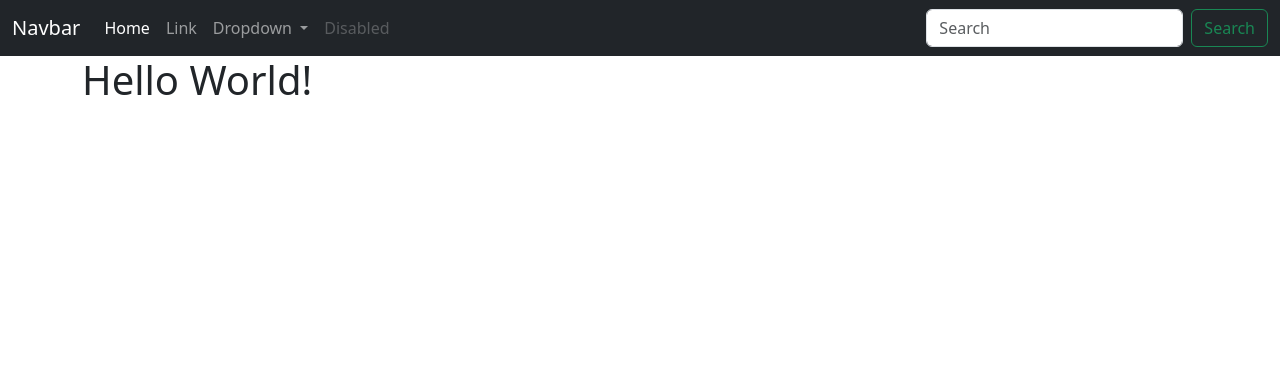
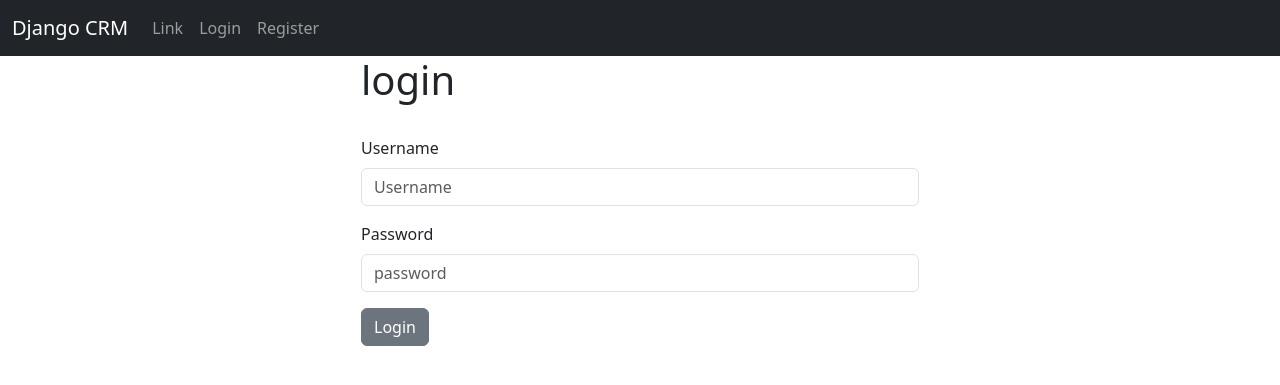
Before and after one commit to Mmdaqajan/django-crm, a Django app: page / in a window 1280 px wide. Shown: the top 385 px of the page. Run offline with Django 5.2, Linux system fonts and the light colour scheme.

Commit message:
register user and make form etc...

```diff
--- a/website/templates/website/base.html
+++ b/website/templates/website/base.html
@@ -8,11 +8,20 @@
 
         {% endblock %}
     </title>
-    <link href="https://cdn.jsdelivr.net/npm/bootstrap@5.3.3/dist/css/bootstrap.min.css" rel="stylesheet" integrity="sha384-QWTKZyjpPEjISv5WaRU9OFeRpok6YctnYmDr5pNlyT2bRjXh0JMhjY6hW+ALEwIH" crossorigin="anonymous">
+      <link rel="stylesheet" href="https://cdn.jsdelivr.net/npm/bootstrap@5.3.3/dist/css/bootstrap.min.css">
   </head>
   <body>
     {% include 'website/navbar.html' %}
     <div class="container">
+        {% if messages %}
+        	{% for message in messages %}
+                <div class="alert alert-warning alert-dismissible fade show" role="alert">
+                  <strong>{{ message }}</strong>
+                  <button type="button" class="btn-close" data-bs-dismiss="alert" aria-label="Close"></button>
+                </div>
+        	{% endfor %}
+        {% endif %}
+
         {% block content %}
             <br>
         {% endblock %}
--- a/website/templates/website/home.html
+++ b/website/templates/website/home.html
@@ -5,5 +5,29 @@
 {% endblock %}
 
 {% block content %}
-   <h1>Hello World!</h1>
+    {% if request.user.is_authenticated %}
+        <h1>Hello World!</h1>
+    {% else %}
+        <div class="col-md-6 offset-md-3">
+        <h1>login</h1>
+        <br>
+        <form action="{% url 'home' %}" method="post">
+              {% csrf_token %}
+              <div class="mb-3">
+                <label for="exampleInputEmail1" class="form-label">Username</label>
+                <input type="text" required class="form-control" id="exampleInputEmail1" aria-describedby="emailHelp" name="username" placeholder="Username">
+{#                <div id="emailHelp" class="form-text">We'll never share your email with anyone else.</div>#}
+              </div>
+              <div class="mb-3">
+                <label for="exampleInputPassword1" class="form-label">Password</label>
+                <input type="password" required class="form-control" id="exampleInputPassword1" name="password" placeholder="password">
+              </div>
+{#              <div class="mb-3 form-check">#}
+{#                <input type="checkbox" class="form-check-input" id="exampleCheck1">#}
+{#                <label class="form-check-label" for="exampleCheck1">Check me out</label>#}
+{#              </div>#}
+              <button type="submit" class="btn btn-secondary">Login</button>
+        </form>
+    </div>
+    {% endif %}
 {% endblock %}
--- a/website/templates/website/navbar.html
+++ b/website/templates/website/navbar.html
@@ -1,36 +1,50 @@
 <nav class="navbar navbar-expand-lg navbar-dark bg-dark">
   <div class="container-fluid">
-    <a class="navbar-brand" href="#">Navbar</a>
+    <a class="navbar-brand" href="{% url 'home' %}">Django CRM</a>
     <button class="navbar-toggler" type="button" data-bs-toggle="collapse" data-bs-target="#navbarSupportedContent" aria-controls="navbarSupportedContent" aria-expanded="false" aria-label="Toggle navigation">
       <span class="navbar-toggler-icon"></span>
     </button>
     <div class="collapse navbar-collapse" id="navbarSupportedContent">
       <ul class="navbar-nav me-auto mb-2 mb-lg-0">
-        <li class="nav-item">
-          <a class="nav-link active" aria-current="page" href="#">Home</a>
-        </li>
+{#        <li class="nav-item">#}
+{#          <a class="nav-link active" aria-current="page" href="#">Home</a>#}
+{#        </li>#}
         <li class="nav-item">
           <a class="nav-link" href="#">Link</a>
         </li>
-        <li class="nav-item dropdown">
-          <a class="nav-link dropdown-toggle" href="#" role="button" data-bs-toggle="dropdown" aria-expanded="false">
-            Dropdown
-          </a>
-          <ul class="dropdown-menu">
-            <li><a class="dropdown-item" href="#">Action</a></li>
-            <li><a class="dropdown-item" href="#">Another action</a></li>
-            <li><hr class="dropdown-divider"></li>
-            <li><a class="dropdown-item" href="#">Something else here</a></li>
+{#        <li class="nav-item dropdown">#}
+{#          <a class="nav-link dropdown-toggle" href="#" role="button" data-bs-toggle="dropdown" aria-expanded="false">#}
+{#            Dropdown#}
+{#          </a>#}
+{#          <ul class="dropdown-menu">#}
+{#            <li><a class="dropdown-item" href="#">Action</a></li>#}
+{#            <li><a class="dropdown-item" href="#">Another action</a></li>#}
+{#            <li><hr class="dropdown-divider"></li>#}
+{#            <li><a class="dropdown-item" href="#">Something else here</a></li>#}
+{#          </ul>#}
+{#        </li>#}
+
+{#        <li class="nav-item">#}
+{#          <a class="nav-link disabled" aria-disabled="true">Disabled</a>#}
+{#        </li>#}
+      {% if user.is_authenticated %}
           </ul>
-        </li>
-        <li class="nav-item">
-          <a class="nav-link disabled" aria-disabled="true">Disabled</a>
-        </li>
-      </ul>
-      <form class="d-flex" role="search">
-        <input class="form-control me-2" type="search" placeholder="Search" aria-label="Search">
-        <button class="btn btn-outline-success" type="submit">Search</button>
-      </form>
+      	<form class="d-flex" method="post" action="{% url 'logout' %}">
+          {% csrf_token %}
+    {#        <input class="form-control me-2" type="search" placeholder="Search" aria-label="Search">#}
+            <button class="btn btn-outline-success" type="submit">Logout</button>
+        </form>
+      {% else %}
+
+          <li class="nav-item">
+              <a href="{% url 'home' %}" class="nav-link">Login</a>
+          </li>
+          <li class="nav-item">
+              <a href="{% url 'register' %}" class="nav-link">Register</a>
+          </li>
+          </ul>
+
+      {% endif %}
     </div>
   </div>
 </nav>
--- a/website/urls.py
+++ b/website/urls.py
@@ -2,5 +2,7 @@ from django.urls import path
 from . import views
 
 urlpatterns = [
-    path('', views.home, name='home' ),
+    path('', views.home, name='home'),
+    path('logout/', views.logout_user, name='logout'),
+    path('register/', views.register_user, name='register'),
 ]
--- a/website/views.py
+++ b/website/views.py
@@ -1,8 +1,37 @@
-from django.shortcuts import render
+from django.shortcuts import render, redirect
+from django.contrib.auth import authenticate, login, logout
+from django.contrib import messages
+from django.urls import reverse
+from . import forms
 
 
 def home(request):
+    # check to see of logging in
+    if request.method == "POST":
+        username = request.POST["username"]
+        password = request.POST["password"]
+        # authenticate
+        user = authenticate(request, username=username, password=password)
+        if user is not None:
+            login(request, user)
+            messages.success(request, "YOU HAVE LOGGED IN!")
+            return redirect(reverse('home'))
+        else:
+            messages.error(request, "THERE WAS AN ERROR THERE. PLEASE TRY AGAIN...!")
+            return redirect(reverse('home'))
+    else:
+        return render(request, 'website/home.html', {})
+
+
+def logout_user(request):
+    logout(request)
+    messages.success(request, "YOU HAVE LOGGED OUT...!")
+    return redirect(reverse('home'))
+
+
+def register_user(request):
+    register_form = forms.SignUpForm()
     context = {
-
+        'register_form': register_form
     }
-    return render(request, 'website/home.html', context)
+    return render(request, 'website/register.html', context)
```
Also changed, not shown: website/forms.py (added, +32 -0 lines), website/templates/website/register.html (added, +17 -0 lines), db.sqlite3.
